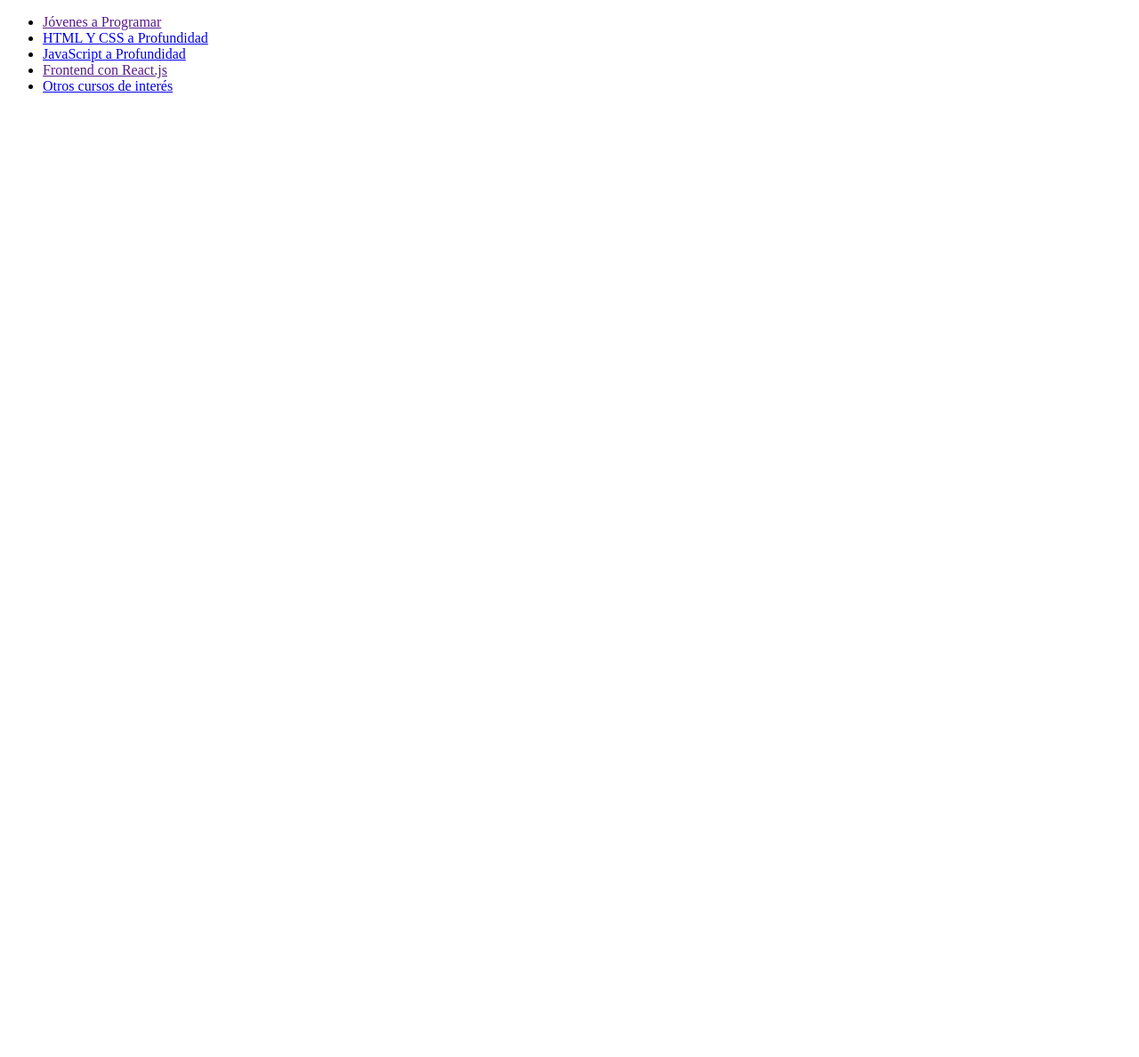
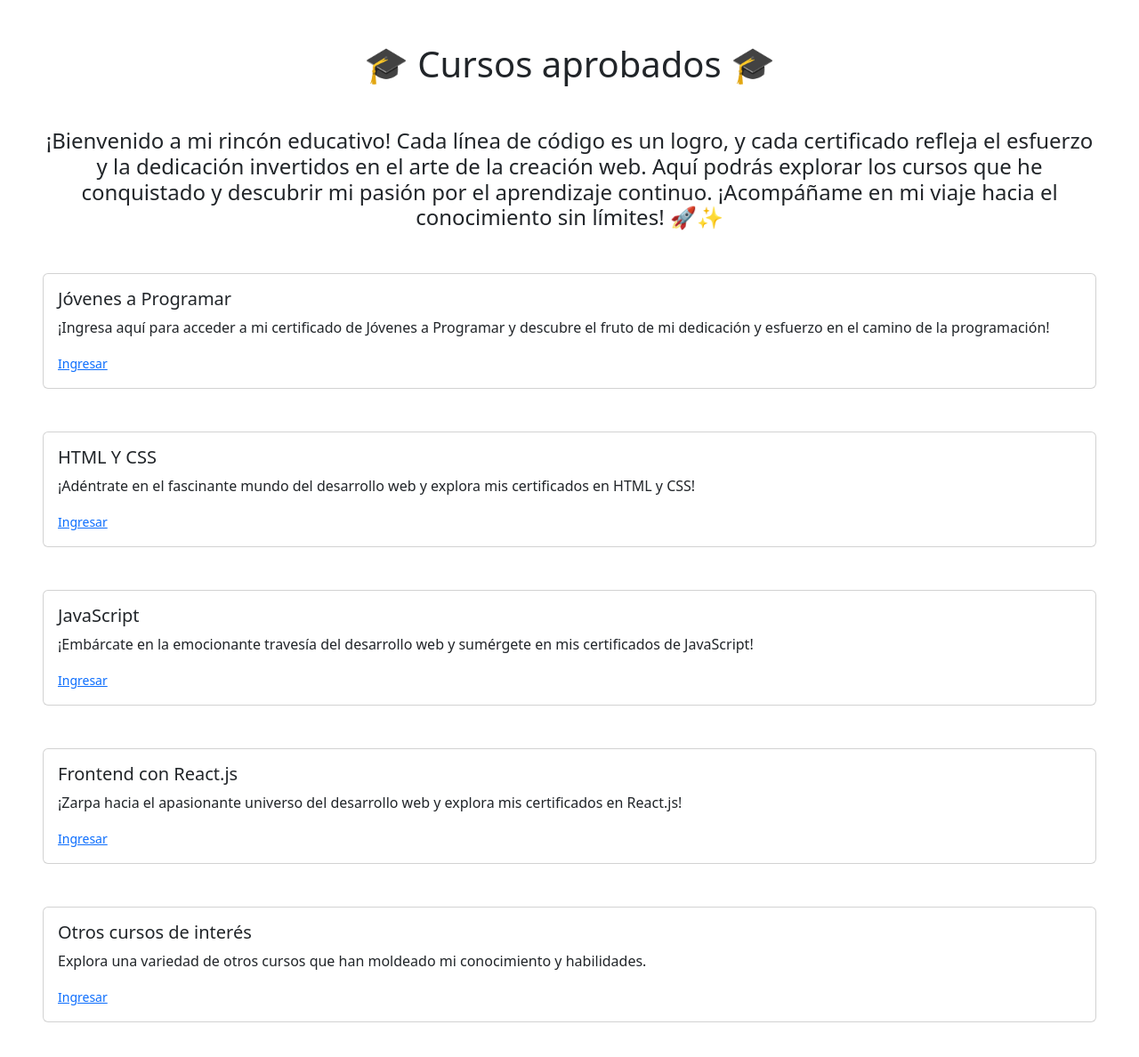
Before and after one commit to Lucia-Machado/cursos-aprobados, a plain HTML site: page index.html in a window 1280 px wide. Shown: the whole page at 89% size. Before the commit the page ends 800 px from the top, so only its background shows below. Drawn offline with nearby package versions, Linux system fonts and the light colour scheme.

Commit message:
Arreglo de estilos en las listas

```diff
--- /dev/null
+++ b/css/style.css
@@ -0,0 +1,3 @@
+a {
+    color:darksalmon;
+}
--- a/index.html
+++ b/index.html
@@ -1,20 +1,100 @@
 <!DOCTYPE html>
 <html lang="en">
-<head>
-    <meta charset="UTF-8">
-    <meta http-equiv="X-UA-Compatible" content="IE=edge">
-    <meta name="viewport" content="width=device-width, initial-scale=1.0">
+  <head>
+    <meta charset="UTF-8" />
+    <meta http-equiv="X-UA-Compatible" content="IE=edge" />
+    <meta name="viewport" content="width=device-width, initial-scale=1.0" />
+    <link rel="stylesheet" href="./css/style.css" />
+    <link
+      href="https://cdn.jsdelivr.net/npm/bootstrap@5.3.2/dist/css/bootstrap.min.css"
+      rel="stylesheet"
+      integrity="sha384-T3c6CoIi6uLrA9TneNEoa7RxnatzjcDSCmG1MXxSR1GAsXEV/Dwwykc2MPK8M2HN"
+      crossorigin="anonymous"
+    />
     <title>Cursos aprobados</title>
-</head>
-<body>
+  </head>
+  <body>
+    <h1 class="text-center m-5">🎓 Cursos aprobados 🎓</h1>
+    <h4 class="text-center m-5">
+      ¡Bienvenido a mi rincón educativo! Cada línea de código es un logro, y
+      cada certificado refleja el esfuerzo y la dedicación invertidos en el arte
+      de la creación web. Aquí podrás explorar los cursos que he conquistado y
+      descubrir mi pasión por el aprendizaje continuo. ¡Acompáñame en mi viaje
+      hacia el conocimiento sin límites! 🚀✨
+    </h4>
 
-    <ul>
-        <li><a href="">Jóvenes a Programar</a></li>
-        <li><a href="./html_css.html">HTML Y CSS a Profundidad</a></li>
-        <li><a href="./javascript.html">JavaScript a Profundidad</a></li>
-        <li><a href="">Frontend con React.js</a></li>
-        <li><a href="./otros.html">Otros cursos de interés</a></li>
-    </ul>
+    <div class="card m-5">
+      <div class="card-body">
+        <h5 class="card-title">Jóvenes a Programar</h5>
+        <p class="card-text">
+          ¡Ingresa aquí para acceder a mi certificado de Jóvenes a Programar y
+          descubre el fruto de mi dedicación y esfuerzo en el camino de la
+          programación!
+        </p>
+        <p class="card-text">
+          <small class="text-body-secondary"><a href="">Ingresar</a></small>
+        </p>
+      </div>
+    </div>
 
-</body>
+    <div class="card m-5">
+      <div class="card-body">
+        <h5 class="card-title">HTML Y CSS</h5>
+        <p class="card-text">
+          ¡Adéntrate en el fascinante mundo del desarrollo web y explora mis
+          certificados en HTML y CSS!
+        </p>
+        <p class="card-text">
+          <small class="text-body-secondary"
+            ><a href="./html_css.html">Ingresar</a></small
+          >
+        </p>
+      </div>
+    </div>
+
+    <div class="card m-5">
+      <div class="card-body">
+        <h5 class="card-title">JavaScript</h5>
+        <p class="card-text">
+          ¡Embárcate en la emocionante travesía del desarrollo web y sumérgete
+          en mis certificados de JavaScript!
+        </p>
+        <p class="card-text">
+          <small class="text-body-secondary"
+            ><a href="./javascript.html">Ingresar</a></small
+          >
+        </p>
+      </div>
+    </div>
+
+    <div class="card m-5">
+      <div class="card-body">
+        <h5 class="card-title">Frontend con React.js</h5>
+        <p class="card-text">
+          ¡Zarpa hacia el apasionante universo del desarrollo web y explora mis
+          certificados en React.js!
+        </p>
+        <p class="card-text">
+          <small class="text-body-secondary"
+            ><a href="...">Ingresar</a></small
+          >
+        </p>
+      </div>
+    </div>
+
+    <div class="card m-5">
+      <div class="card-body">
+        <h5 class="card-title">Otros cursos de interés</h5>
+        <p class="card-text">
+          Explora una variedad de otros cursos que han moldeado mi conocimiento
+          y habilidades.
+        </p>
+        <p class="card-text">
+          <small class="text-body-secondary"
+            ><a href="./otros.html">Ingresar</a></small
+          >
+        </p>
+      </div>
+    </div>
+  </body>
 </html>
```
Also changed, not shown: html_css.html (+83 -35 lines), javascript.html (+12 -11 lines), otros.html (+7 -4 lines).
